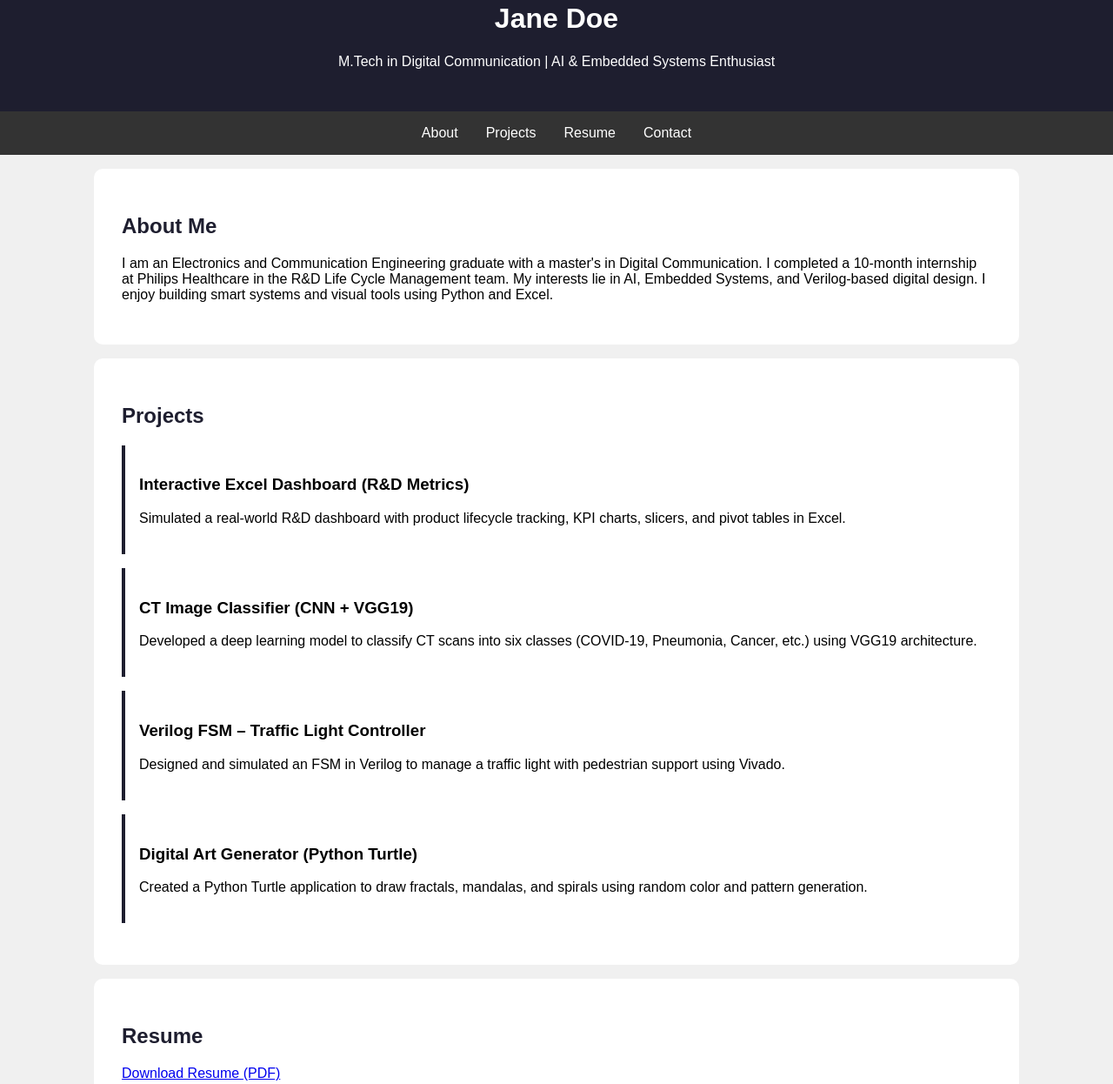
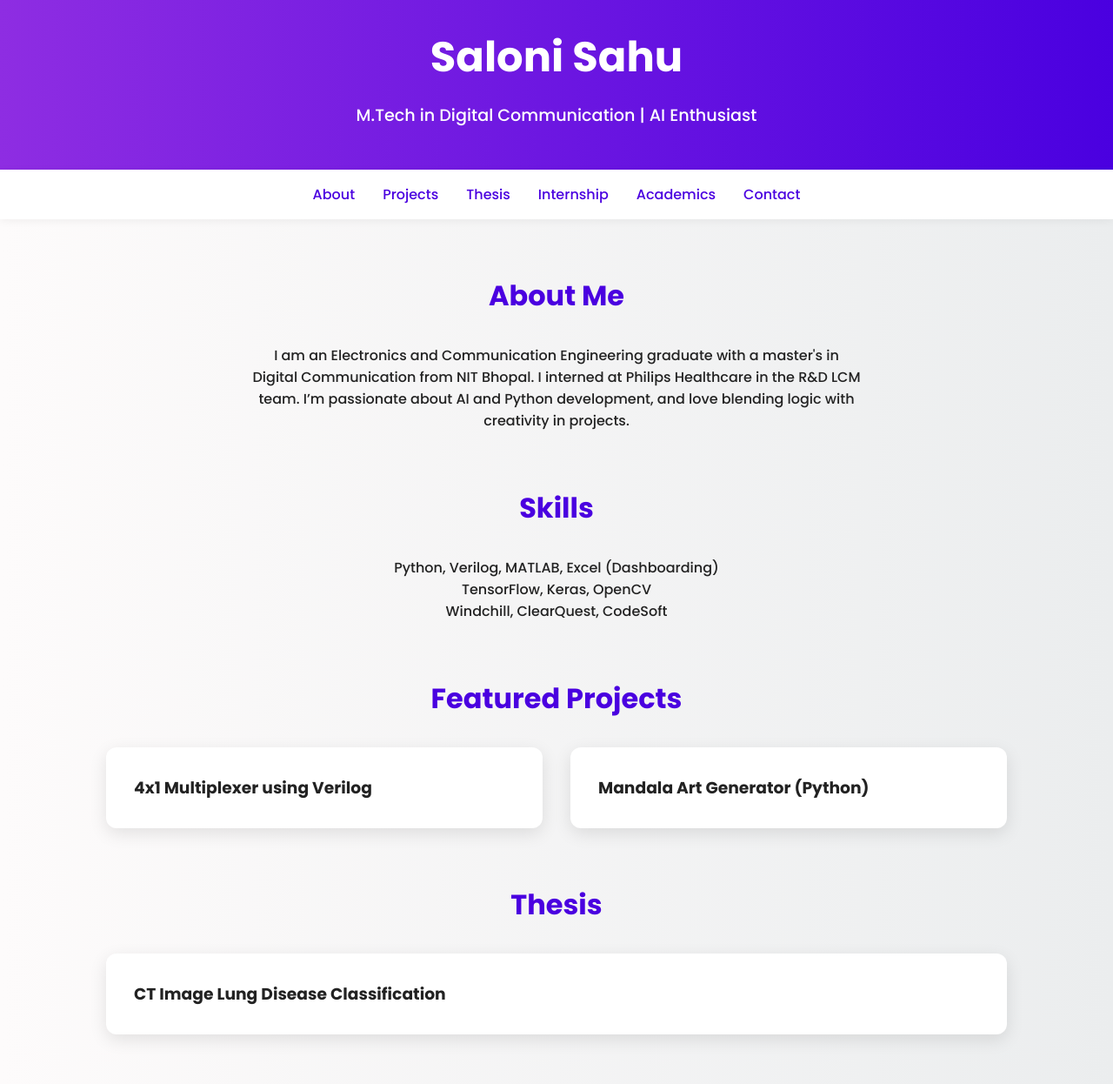
Before and after one commit to saloniec/portfolio, a plain HTML site: page index.html in a window 1280 px wide. Shown: the part 50-1296 px from the top of the page at 87% size. Drawn offline with Linux system fonts and the light colour scheme.

Commit message:
Update index.html

```diff
--- a/index.html
+++ b/index.html
@@ -3,95 +3,254 @@
 <head>
   <meta charset="UTF-8">
   <meta name="viewport" content="width=device-width, initial-scale=1.0">
-  <title>ECE Portfolio</title>
-  <link rel="stylesheet" href="https://cdnjs.cloudflare.com/ajax/libs/font-awesome/6.4.0/css/all.min.css">
+  <title>Saloni Sahu | Portfolio</title>
+  <link rel="preconnect" href="https://fonts.googleapis.com">
+  <link rel="preconnect" href="https://fonts.gstatic.com" crossorigin>
+  <link href="https://fonts.googleapis.com/css2?family=Poppins:wght@300;500;700&display=swap" rel="stylesheet">
   <style>
-    body { font-family: Arial, sans-serif; margin: 0; padding: 0; background: #f0f0f0; }
-    header { background: #1e1e2f; color: white; padding: 2rem; text-align: center; }
-    nav { background: #333; color: white; display: flex; justify-content: center; gap: 2rem; padding: 1rem; }
-    nav a { color: white; text-decoration: none; transition: color 0.3s ease; }
-    nav a:hover { color: #ffce00; }
-    section { padding: 2rem; max-width: 1000px; margin: auto; background: white; margin-top: 1rem; border-radius: 10px; opacity: 0; transform: translateY(20px); transition: opacity 1s ease-out, transform 1s ease-out; }
-    section.visible { opacity: 1; transform: translateY(0); }
-    h2 { color: #1e1e2f; }
-    .project { margin-bottom: 1rem; padding: 1rem; border-left: 4px solid #1e1e2f; transition: transform 0.3s ease, box-shadow 0.3s ease; }
-    .project:hover { transform: scale(1.02); box-shadow: 0 4px 15px rgba(0,0,0,0.1); }
-    footer { text-align: center; padding: 1rem; background: #1e1e2f; color: white; margin-top: 2rem; }
+    * { margin: 0; padding: 0; box-sizing: border-box; }
+    body {
+      font-family: 'Poppins', sans-serif;
+      background: linear-gradient(to right, #fdfbfb, #ebedee);
+      scroll-behavior: smooth;
+      color: #222;
+    }
+    header {
+      background: linear-gradient(to right, #8e2de2, #4a00e0);
+      color: white;
+      padding: 5rem 1rem 3rem;
+      text-align: center;
+      animation: fadeIn 1.5s ease forwards;
+    }
+    header h1 {
+      font-size: 3rem;
+    }
+    header p {
+      font-size: 1.2rem;
+      margin-top: 1rem;
+    }
+    nav {
+      background: #fff;
+      display: flex;
+      justify-content: center;
+      padding: 1rem;
+      box-shadow: 0 2px 10px rgba(0,0,0,0.05);
+      position: sticky;
+      top: 0;
+      z-index: 1000;
+    }
+    nav a {
+      margin: 0 1rem;
+      text-decoration: none;
+      color: #4a00e0;
+      font-weight: 500;
+      position: relative;
+    }
+    nav a::after {
+      content: '';
+      position: absolute;
+      bottom: -5px;
+      left: 0;
+      width: 0;
+      height: 2px;
+      background: #4a00e0;
+      transition: width 0.3s;
+    }
+    nav a:hover::after {
+      width: 100%;
+    }
+    section {
+      max-width: 1100px;
+      margin: 4rem auto;
+      padding: 0 2rem;
+    }
+    h2 {
+      font-size: 2rem;
+      color: #4a00e0;
+      margin-bottom: 2rem;
+      text-align: center;
+    }
+    .grid {
+      display: grid;
+      grid-template-columns: repeat(auto-fit, minmax(280px, 1fr));
+      gap: 2rem;
+    }
+    .card {
+      background: white;
+      padding: 2rem;
+      border-radius: 12px;
+      box-shadow: 0 6px 20px rgba(0,0,0,0.1);
+      transition: transform 0.3s ease, box-shadow 0.3s ease;
+      cursor: pointer;
+    }
+    .card:hover {
+      transform: translateY(-5px);
+      box-shadow: 0 12px 30px rgba(0,0,0,0.15);
+    }
+    .modal {
+      position: fixed;
+      top: 0;
+      left: 0;
+      width: 100vw;
+      height: 100vh;
+      background: rgba(0,0,0,0.6);
+      display: none;
+      justify-content: center;
+      align-items: center;
+      z-index: 9999;
+    }
+    .modal-content {
+      background: white;
+      padding: 2rem;
+      border-radius: 10px;
+      max-width: 600px;
+      width: 90%;
+      animation: fadeIn 0.4s ease forwards;
+    }
+    .modal-content h3 {
+      margin-bottom: 1rem;
+      color: #4a00e0;
+    }
+    .modal-content p {
+      font-size: 1rem;
+    }
+    .modal-close {
+      position: absolute;
+      top: 1rem;
+      right: 1.5rem;
+      font-size: 1.5rem;
+      color: white;
+      cursor: pointer;
+    }
+    footer {
+      text-align: center;
+      background: #4a00e0;
+      color: white;
+      padding: 2rem 1rem;
+      margin-top: 4rem;
+    }
+    @keyframes fadeIn {
+      from { opacity: 0; transform: scale(0.9); }
+      to { opacity: 1; transform: scale(1); }
+    }
   </style>
 </head>
 <body>
 
 <header>
-  <h1>Jane Doe</h1>
-  <p>M.Tech in Digital Communication | AI & Embedded Systems Enthusiast</p>
+  <h1>Saloni Sahu</h1>
+  <p>M.Tech in Digital Communication | AI Enthusiast</p>
 </header>
 
 <nav>
   <a href="#about">About</a>
   <a href="#projects">Projects</a>
-  <a href="#resume">Resume</a>
+  <a href="#thesis">Thesis</a>
+  <a href="#internship">Internship</a>
+  <a href="#academics">Academics</a>
   <a href="#contact">Contact</a>
 </nav>
 
-<section id="about" class="scroll-section">
+<section id="about">
   <h2>About Me</h2>
-  <p>I am an Electronics and Communication Engineering graduate with a master's in Digital Communication. I completed a 10-month internship at Philips Healthcare in the R&D Life Cycle Management team. My interests lie in AI, Embedded Systems, and Verilog-based digital design. I enjoy building smart systems and visual tools using Python and Excel.</p>
+  <p style="text-align: center; max-width: 700px; margin: auto;">
+    I am an Electronics and Communication Engineering graduate with a master's in Digital Communication from NIT Bhopal. I interned at Philips Healthcare in the R&D LCM team. I’m passionate about AI and Python development, and love blending logic with creativity in projects.
+  </p>
 </section>
 
-<section id="projects" class="scroll-section">
-  <h2>Projects</h2>
-  <div class="project">
-    <h3>Interactive Excel Dashboard (R&D Metrics)</h3>
-    <p>Simulated a real-world R&D dashboard with product lifecycle tracking, KPI charts, slicers, and pivot tables in Excel.</p>
-  </div>
-  <div class="project">
-    <h3>CT Image Classifier (CNN + VGG19)</h3>
-    <p>Developed a deep learning model to classify CT scans into six classes (COVID-19, Pneumonia, Cancer, etc.) using VGG19 architecture.</p>
-  </div>
-  <div class="project">
-    <h3>Verilog FSM – Traffic Light Controller</h3>
-    <p>Designed and simulated an FSM in Verilog to manage a traffic light with pedestrian support using Vivado.</p>
-  </div>
-  <div class="project">
-    <h3>Digital Art Generator (Python Turtle)</h3>
-    <p>Created a Python Turtle application to draw fractals, mandalas, and spirals using random color and pattern generation.</p>
+<section id="skills">
+  <h2>Skills</h2>
+  <ul style="text-align:center; list-style: none; padding: 0;">
+    <li>Python, Verilog, MATLAB, Excel (Dashboarding)</li>
+    <li>TensorFlow, Keras, OpenCV</li>
+    <li>Windchill, ClearQuest, CodeSoft</li>
+
+  </ul>
+</section>
+
+
+
+<section id="projects">
+  <h2>Featured Projects</h2>
+  <div class="grid">
+    <div class="card" onclick="openModal('mux')">
+      <h3>4x1 Multiplexer using Verilog</h3>
+    </div>
+    <div class="card" onclick="openModal('mandala')">
+      <h3>Mandala Art Generator (Python)</h3>
+    </div>
   </div>
 </section>
 
-<section id="resume" class="scroll-section">
-  <h2>Resume</h2>
-  <p><a href="#">Download Resume (PDF)</a></p>
+<section id="thesis">
+  <h2>Thesis</h2>
+  <div class="grid">
+    <div class="card" onclick="openModal('lung')">
+      <h3>CT Image Lung Disease Classification</h3>
+    </div>
+  </div>
 </section>
 
-<section id="contact" class="scroll-section">
+<section id="internship">
+  <h2>Internship</h2>
+  <p style="text-align: center; max-width: 700px; margin: auto;">
+    Completed a 10-month internship at Philips Healthcare in the R&D Life Cycle Management (LCM) team. Worked with tools such as Excel, Windchill, ClearQuest, and CodeSoft. Contributed to documentation, testing processes, and data handling.
+  </p>
+</section>
+
+<section id="academics">
+  <h2>Academics</h2>
+  <p style="text-align: center; max-width: 700px; margin: auto;">
+    <strong>M.Tech in Digital Communication</strong> – NIT Bhopal<br>
+    <strong>B.Tech in Electronics and Communication Engineering</strong> – LNCT Bhopal<br>
+
+  </p>
+</section>
+
+<section id="contact">
   <h2>Contact</h2>
-  <p>Email: janedoe@email.com</p>
-  <p>LinkedIn: <a href="https://linkedin.com/in/janedoe" target="_blank">linkedin.com/in/janedoe</a></p>
-  <p>GitHub: <a href="https://github.com/janedoe" target="_blank">github.com/janedoe</a></p>
+  <p style="text-align: center">
+    Email: saloni.sahu12@gmail.com<br>
+    LinkedIn: <a href="https://www.linkedin.com/in/salonisahuec/" target="_blank">linkedin.com/in/salonisahuec</a><br>
+    GitHub: <a href="https://github.com/saloniec" target="_blank">github.com/saloniec</a>
+  </p>
 </section>
 
 <footer>
-  <p>&copy; 2025 Jane Doe. All rights reserved.</p>
+  <p>&copy; 2025 Saloni Sahu. All rights reserved.</p>
 </footer>
 
+<div class="modal" id="modal">
+  <div class="modal-close" onclick="closeModal()">&times;</div>
+  <div class="modal-content" id="modalContent"></div>
+</div>
+
 <script>
-  const sections = document.querySelectorAll('.scroll-section');
-  const options = {
-    threshold: 0.1
+  const modal = document.getElementById('modal');
+  const modalContent = document.getElementById('modalContent');
+
+  const projects = {
+    mux: {
+      title: '4x1 Multiplexer using Verilog',
+      desc: 'A 4x1 multiplexer was designed and implemented using Verilog in Xilinx Vivado. The project involved writing Verilog code, simulating the design, and verifying functionality using testbenches. The multiplexer selects one of the four inputs based on control signals and produces the correct output.'
+    },
+    mandala: {
+      title: 'Mandala Art Generator | Python (Turtle)',
+      desc: 'Created a layered mandala pattern generator using geometric loops. Improved understanding of graphics programming and Python logic.'
+    },
+    lung: {
+      title: 'Multi-Class Lung Disease Classification Using Deep Learning with CT Images',
+      desc: 'Developed a deep learning-based classification model to identify six lung conditions (including COVID-19, pneumonia, and lung cancer) from CT scan images. Used CNN and VGG19 architectures with transfer learning, data preprocessing, and augmentation techniques. Implemented using Python, TensorFlow, and Keras as part of M.Tech thesis at NIT Bhopal.'
+    }
   };
 
-  const observer = new IntersectionObserver(function(entries, observer) {
-    entries.forEach(entry => {
-      if (entry.isIntersecting) {
-        entry.target.classList.add('visible');
-        observer.unobserve(entry.target);
-      }
-    });
-  }, options);
-
-  sections.forEach(section => {
-    observer.observe(section);
-  });
+  function openModal(key) {
+    modalContent.innerHTML = `<h3>${projects[key].title}</h3><p>${projects[key].desc}</p>`;
+    modal.style.display = 'flex';
+  }
+  function closeModal() {
+    modal.style.display = 'none';
+  }
 </script>
 
 </body>
```
